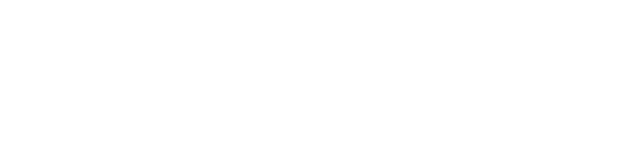
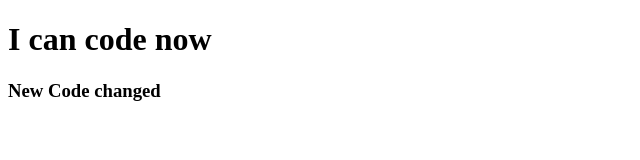
Before and after one commit to nadim-23/my-first-repo, a plain HTML site: page index.html in a window 1280 px wide. Shown: the whole page, without its empty margins (0-640 px from the left). Drawn offline with Linux system fonts and the light colour scheme.

Commit message:
added header

```diff
--- a/index.html
+++ b/index.html
@@ -7,6 +7,7 @@
     <title>My First Repo</title>
 </head>
 <body>
-
+    <h1>I can code now</h1>
+    <h3>New Code changed</h3>
 </body>
 </html>
```
